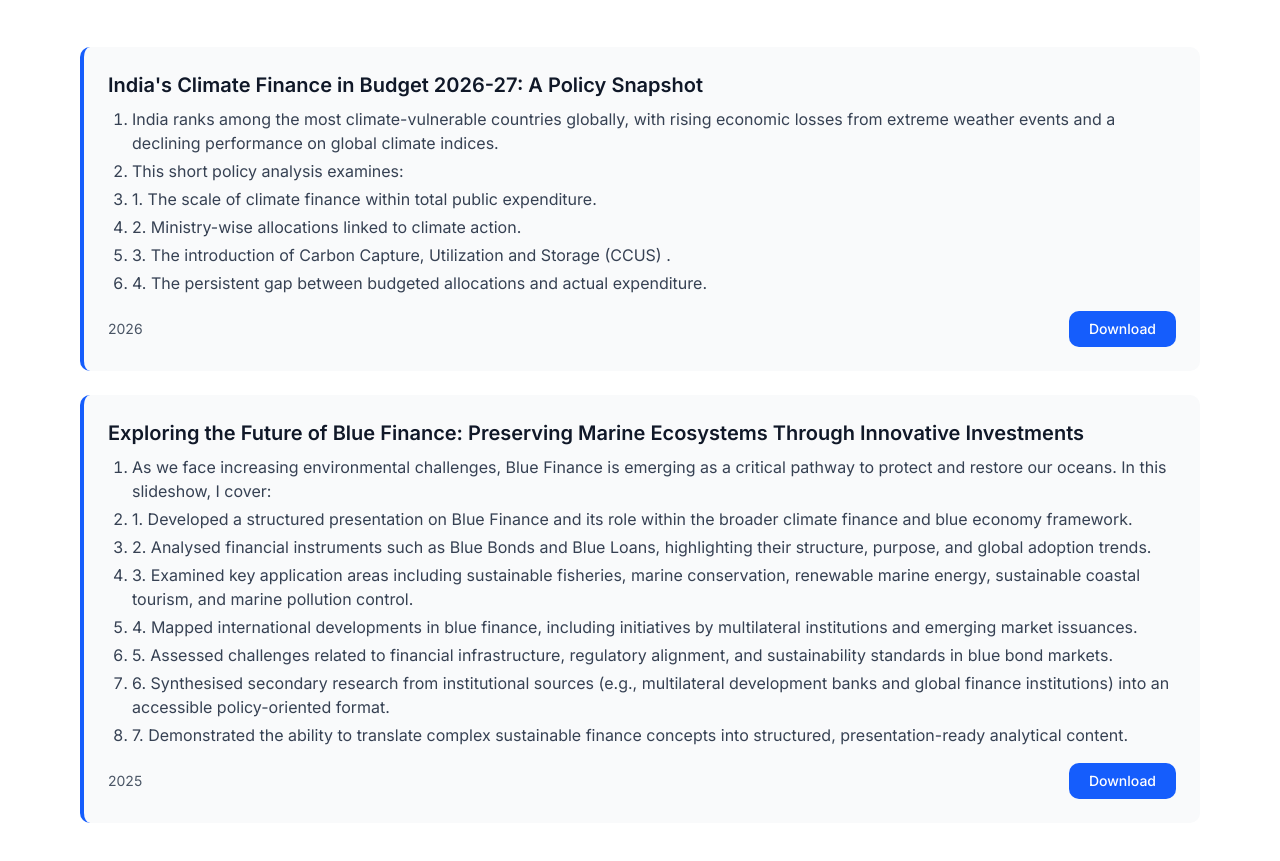
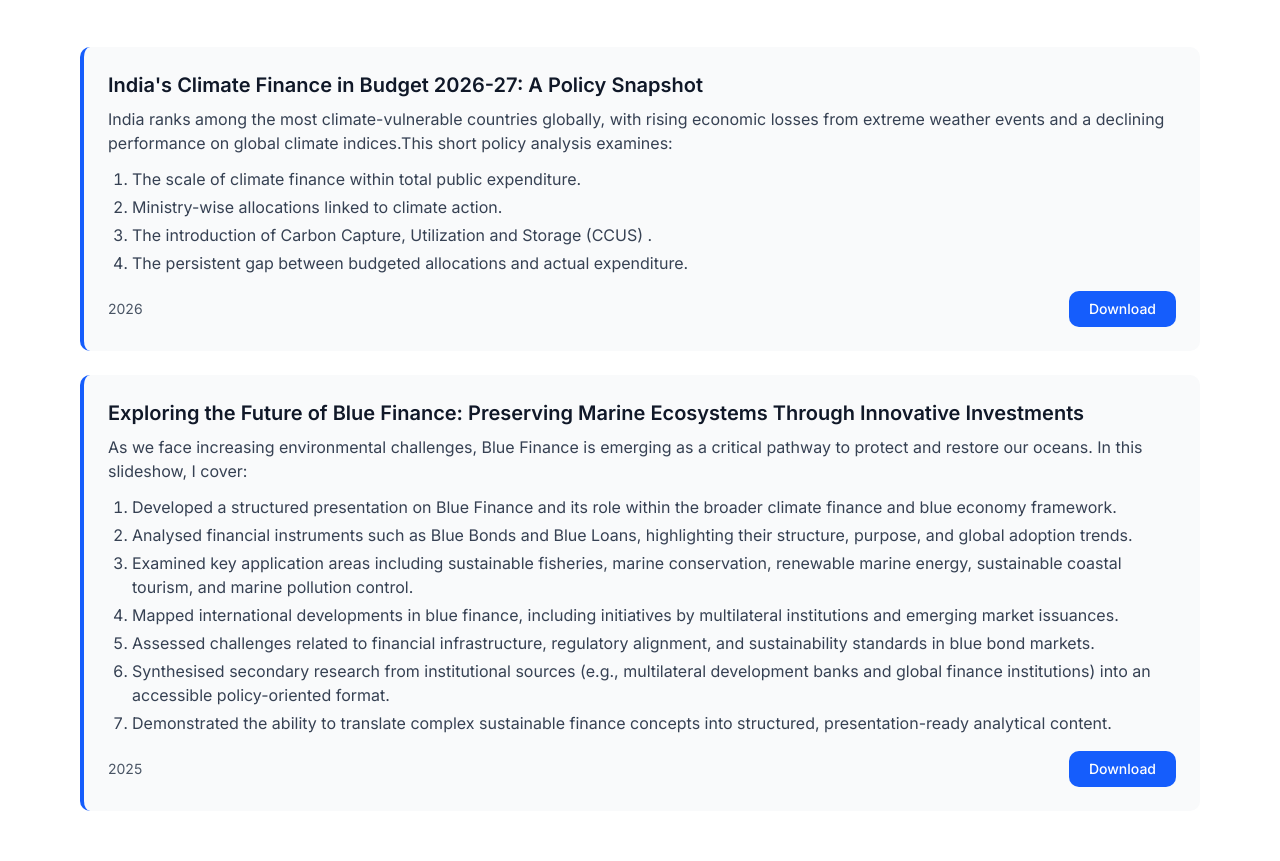
Before and after one commit to khushbooashra/Portfolio, a Next.js app: page / in a window 1280 px wide. Shown: the part 5993-6854 px from the top of the page. Built offline with nearby package versions, Linux system fonts and the light colour scheme.

Commit message:
final array please

```diff
--- a/src/components/ProjectSection.tsx
+++ b/src/components/ProjectSection.tsx
@@ -16,7 +16,9 @@ export default function ProjectsSection() {
             <h4 className="text-xl font-semibold mb-2">
               {project.title}
             </h4>
-
+            <p className="text-gray-700 mb-3">
+            {project.intro}
+            </p>
             <ul className="list-decimal ml-6 text-gray-700 mb-4 space-y-1">
             {project.description.map((point, i) => (
                 <li key={i}>{point}</li>
--- a/src/lib/data.ts
+++ b/src/lib/data.ts
@@ -118,27 +118,26 @@ export const portfolioData = {
   items: [
     {
       title: "India's Climate Finance in Budget 2026-27: A Policy Snapshot",
+      intro: "India ranks among the most climate-vulnerable countries globally, with rising economic losses from extreme weather events and a declining performance on global climate indices.This short policy analysis examines:",
       description:[
-        "India ranks among the most climate-vulnerable countries globally, with rising economic losses from extreme weather events and a declining performance on global climate indices.",
-          "This short policy analysis examines:",
-          "1. The scale of climate finance within total public expenditure.",
-          "2. Ministry-wise allocations linked to climate action.",
-          "3. The introduction of Carbon Capture, Utilization and Storage (CCUS) .",
-          "4. The persistent gap between budgeted allocations and actual expenditure."],
+          "The scale of climate finance within total public expenditure.",
+          "Ministry-wise allocations linked to climate action.",
+          "The introduction of Carbon Capture, Utilization and Storage (CCUS) .",
+          "The persistent gap between budgeted allocations and actual expenditure."],
       year: "2026",
       file: "/Budget 2026-27.pdf"
     },
     {
       title: "Exploring the Future of Blue Finance: Preserving Marine Ecosystems Through Innovative Investments",
+      intro:"As we face increasing environmental challenges, Blue Finance is emerging as a critical pathway to protect and restore our oceans. In this slideshow, I cover:",
       description:[
-        "As we face increasing environmental challenges, Blue Finance is emerging as a critical pathway to protect and restore our oceans. In this slideshow, I cover:",
-          "1. Developed a structured presentation on Blue Finance and its role within the broader climate finance and blue economy framework.",
-          "2. Analysed financial instruments such as Blue Bonds and Blue Loans, highlighting their structure, purpose, and global adoption trends.",
-          "3. Examined key application areas including sustainable fisheries, marine conservation, renewable marine energy, sustainable coastal tourism, and marine pollution control.",
-          "4. Mapped international developments in blue finance, including initiatives by multilateral institutions and emerging market issuances.",
-          "5. Assessed challenges related to financial infrastructure, regulatory alignment, and sustainability standards in blue bond markets.",
-          "6. Synthesised secondary research from institutional sources (e.g., multilateral development banks and global finance institutions) into an accessible policy-oriented format.",
-          "7. Demonstrated the ability to translate complex sustainable finance concepts into structured, presentation-ready analytical content."],
+          "Developed a structured presentation on Blue Finance and its role within the broader climate finance and blue economy framework.",
+          "Analysed financial instruments such as Blue Bonds and Blue Loans, highlighting their structure, purpose, and global adoption trends.",
+          "Examined key application areas including sustainable fisheries, marine conservation, renewable marine energy, sustainable coastal tourism, and marine pollution control.",
+          "Mapped international developments in blue finance, including initiatives by multilateral institutions and emerging market issuances.",
+          "Assessed challenges related to financial infrastructure, regulatory alignment, and sustainability standards in blue bond markets.",
+          "Synthesised secondary research from institutional sources (e.g., multilateral development banks and global finance institutions) into an accessible policy-oriented format.",
+          "Demonstrated the ability to translate complex sustainable finance concepts into structured, presentation-ready analytical content."],
       year: "2025",
       file: "/Blue Finance.pptx"
     }
```
